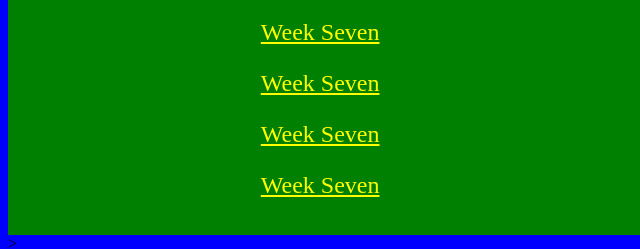
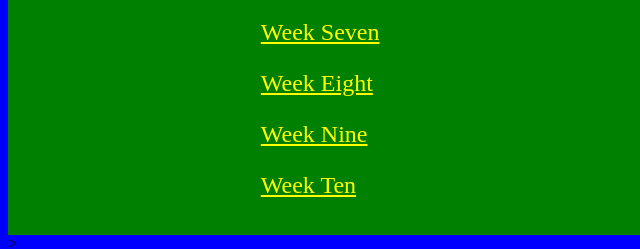
Before and after one commit to manhouyin/manhouyin.github.io, a plain HTML site: page index.html in a window 1280 px wide. Shown: the part 1889-2138 px from the top of the page, 0-640 px from the left. Drawn offline with Linux system fonts and the light colour scheme.

Commit message:
Index Update

```diff
--- a/index.html
+++ b/index.html
@@ -58,15 +58,15 @@
         <a href="journal_entries/week_seven.html" style="color:yellow;">Week Seven</a>
         </p>
         <p class="text_p">
-        <a href="journal_entries/week_eight.html" style="color:yellow;">Week Seven</a>
+        <a href="journal_entries/week_eight.html" style="color:yellow;">Week Eight</a>
         </p>
 
         <p class="text_p">
-        <a href="journal_entries/week_nine.html" style="color:yellow;">Week Seven</a>
+        <a href="journal_entries/week_nine.html" style="color:yellow;">Week Nine</a>
         </p>
 
         <p class="text_p">
-        <a href="journal_entries/week_ten.html" style="color:yellow;">Week Seven</a>
+        <a href="journal_entries/week_ten.html" style="color:yellow;">Week Ten</a>
         </p>
     </div>
 
```
